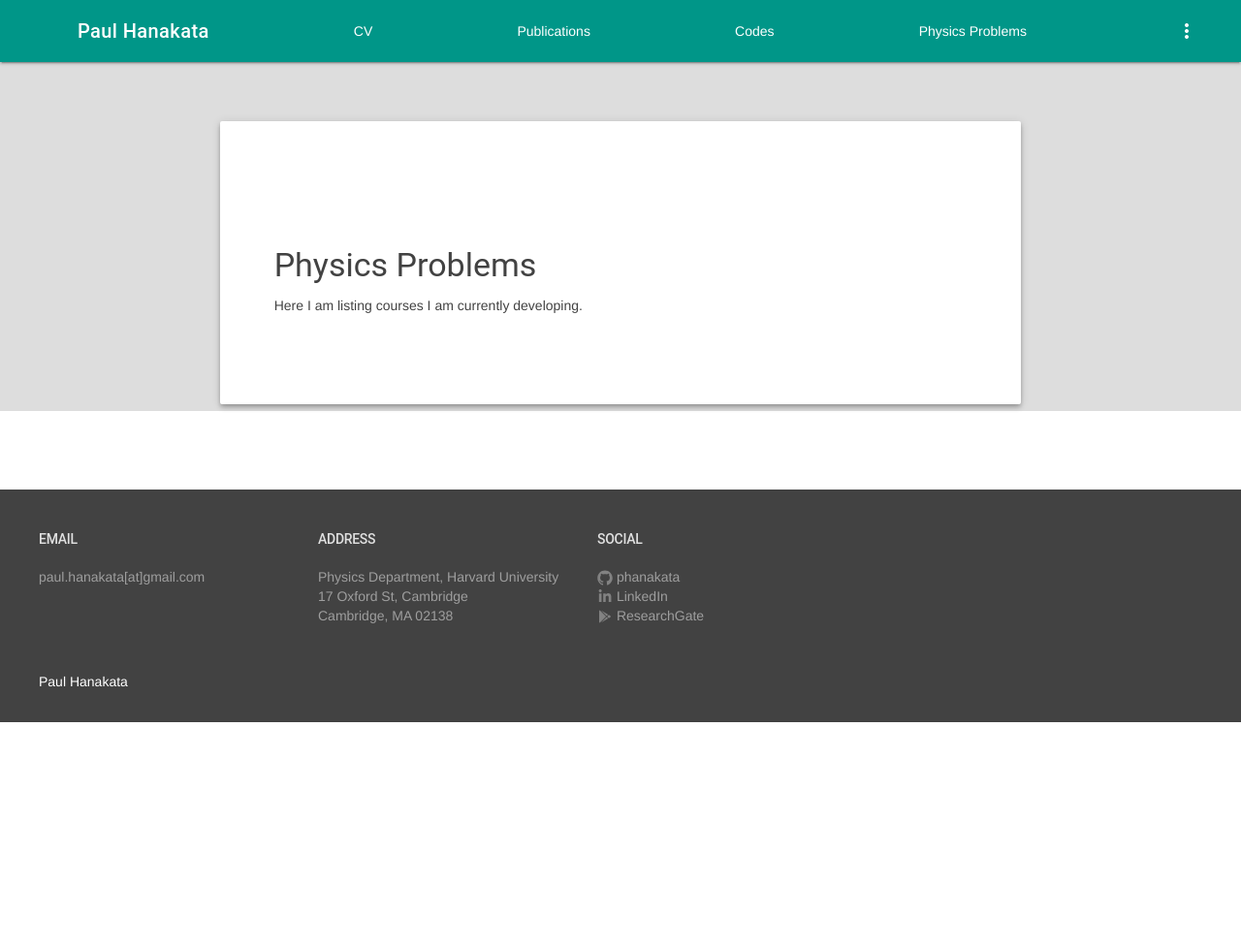
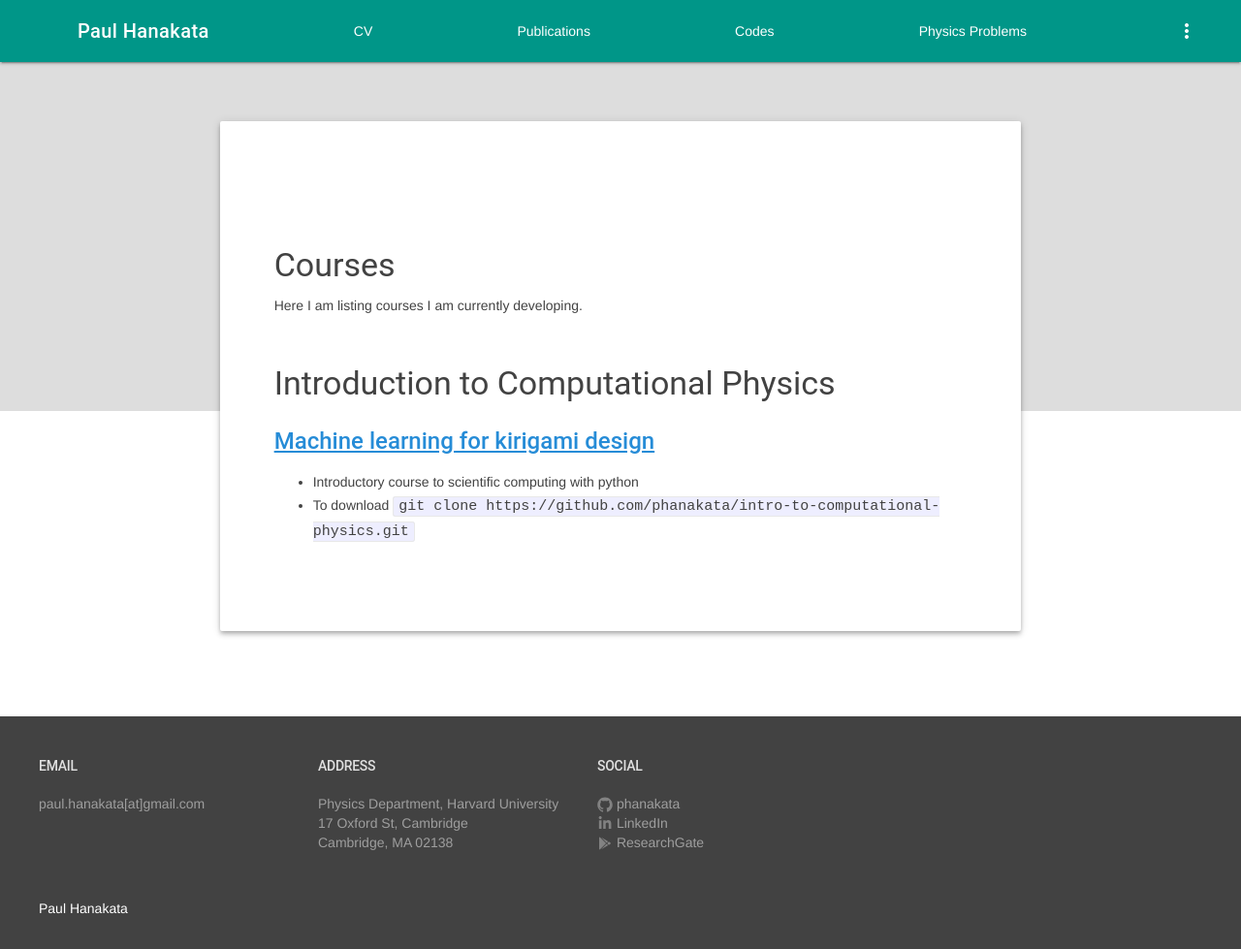
Before and after one commit to phanakata/phanakata.github.io, a Jekyll site: the page built from pages/Courses.md, in a window 1280 px wide. Shown: the whole page at 97% size. Built offline with Jekyll 4.4.1, drawn with Linux system fonts in a browser that asks for light colours; before the commit the page ends 900 px from its top, so only the background shows below that.

Commit message:
Update Courses.md

```diff
--- a/pages/Courses.md
+++ b/pages/Courses.md
@@ -1,6 +1,12 @@
 ---
 layout: page
-title: Physics Problems
+title: Courses
 permalink: /Courses/
 ---
 Here I am listing courses I am currently developing.
+
+
+### Introduction to Computational Physics
+#### <a href="https://github.com/phanakata/intro-to-computational-physics" style="color:#268cd7"> Machine learning for kirigami design  </a>
+* Introductory course to scientific computing with python
+* To download `git clone https://github.com/phanakata/intro-to-computational-physics.git`
```
